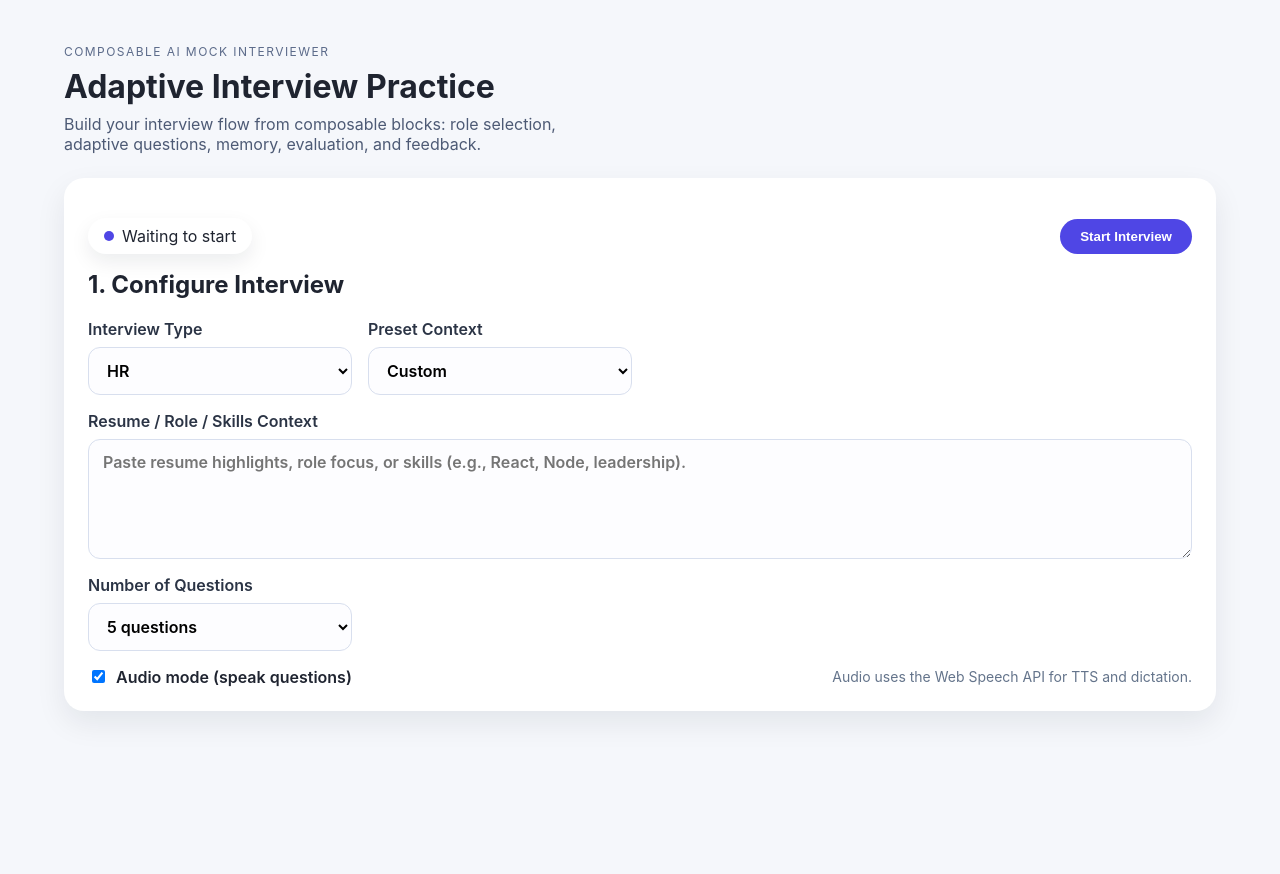
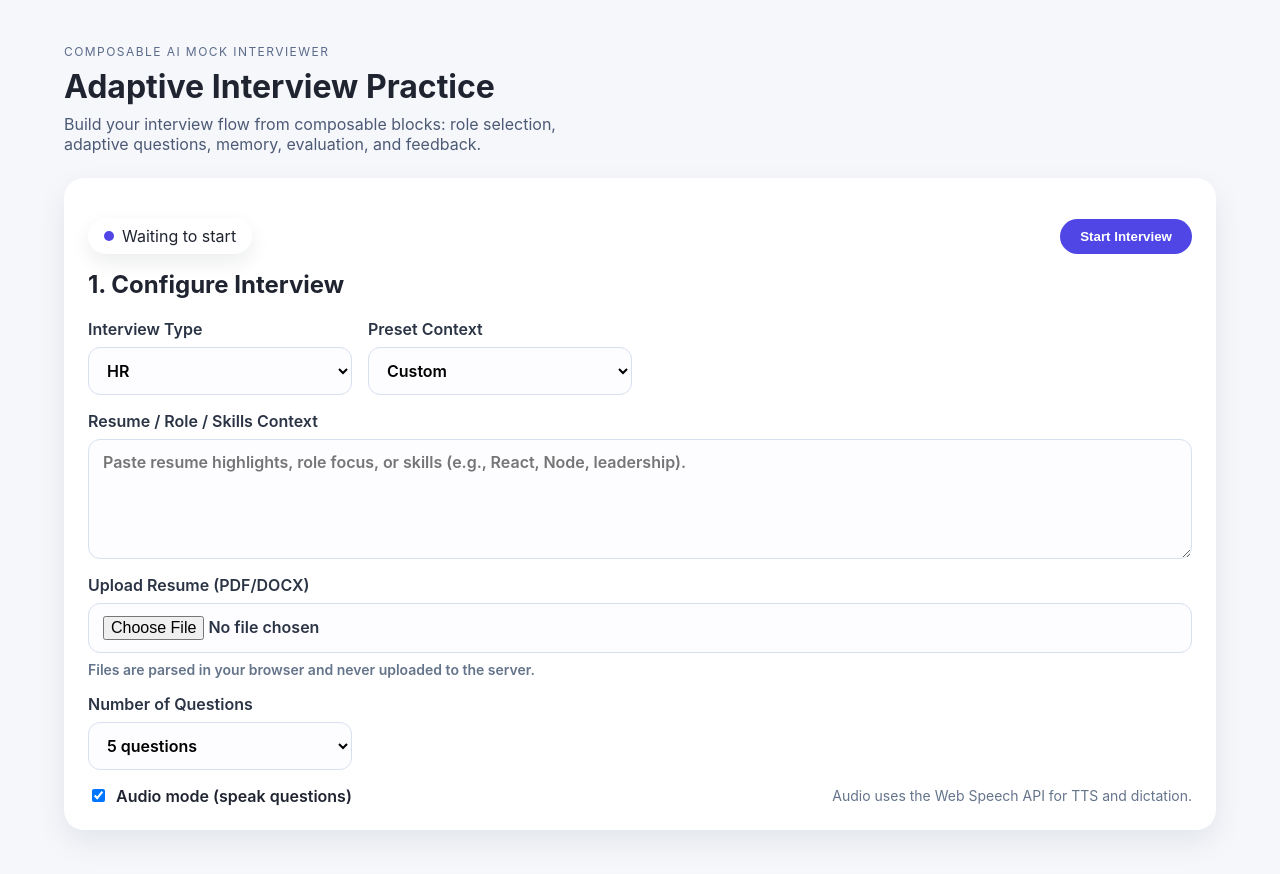
Before and after one commit to JITENDRAGAHERWAR03/-Composable-AI-Mock-Interviewer, a Next.js app: page / in a window 1280 px wide. Shown: the top 874 px of the page. Before the commit the page ends 800 px from the top, so only its background shows below. Built offline with nearby package versions, Linux system fonts and the light colour scheme.

Commit message:
Add client-side resume upload parsing

```diff
--- a/app/page.tsx
+++ b/app/page.tsx
@@ -1,5 +1,6 @@
 "use client";
 
+import Script from "next/script";
 import { useRouter } from "next/navigation";
 import { useState } from "react";
 
@@ -19,6 +20,89 @@ export default function HomePage() {
   const [audioEnabled, setAudioEnabled] = useState(true);
   const [status, setStatus] = useState("Waiting to start");
   const [loading, setLoading] = useState(false);
+  const [fileStatus, setFileStatus] = useState("");
+  const [fileError, setFileError] = useState("");
+  const [pdfReady, setPdfReady] = useState(false);
+  const [docxReady, setDocxReady] = useState(false);
+
+  const extractPdfText = async (file: File) => {
+    const pdfjsLib = (window as typeof window & { pdfjsLib?: any }).pdfjsLib;
+    if (!pdfjsLib) {
+      throw new Error("PDF parser failed to load. Please try again.");
+    }
+    pdfjsLib.GlobalWorkerOptions.workerSrc =
+      "https://cdnjs.cloudflare.com/ajax/libs/pdf.js/4.4.168/pdf.worker.min.js";
+
+    const data = await file.arrayBuffer();
+    const pdf = await pdfjsLib.getDocument({ data }).promise;
+    let text = "";
+    for (let pageIndex = 1; pageIndex <= pdf.numPages; pageIndex += 1) {
+      const page = await pdf.getPage(pageIndex);
+      const content = await page.getTextContent();
+      const pageText = content.items
+        .map((item) => ("str" in item ? item.str : ""))
+        .join(" ");
+      text += `${pageText}\n`;
+    }
+    return text.trim();
+  };
+
+  const extractDocxText = async (file: File) => {
+    const mammoth = (window as typeof window & { mammoth?: any }).mammoth;
+    if (!mammoth) {
+      throw new Error("DOCX parser failed to load. Please try again.");
+    }
+    const { value } = await mammoth.extractRawText({
+      arrayBuffer: await file.arrayBuffer(),
+    });
+    return value.trim();
+  };
+
+  const handleFileUpload = async (event: React.ChangeEvent<HTMLInputElement>) => {
+    const [file] = event.target.files ?? [];
+    if (!file) {
+      return;
+    }
+
+    setFileError("");
+    setFileStatus(`Reading ${file.name}...`);
+
+    try {
+      const extension = file.name.split(".").pop()?.toLowerCase();
+      let extracted = "";
+
+      if (extension === "pdf") {
+        if (!pdfReady) {
+          throw new Error("PDF parser is still loading. Please try again.");
+        }
+        extracted = await extractPdfText(file);
+      } else if (extension === "docx") {
+        if (!docxReady) {
+          throw new Error("DOCX parser is still loading. Please try again.");
+        }
+        extracted = await extractDocxText(file);
+      } else {
+        throw new Error("Please upload a PDF or DOCX file.");
+      }
+
+      if (!extracted) {
+        throw new Error("No readable text found in the file.");
+      }
+
+      setContext((prev) => {
+        const separator = prev.trim() ? "\n\n" : "";
+        return `${prev}${separator}${extracted}`.trim();
+      });
+      setFileStatus(`Added text from ${file.name}.`);
+    } catch (error) {
+      const message =
+        error instanceof Error ? error.message : "Unable to read the file.";
+      setFileError(message);
+      setFileStatus("");
+    } finally {
+      event.target.value = "";
+    }
+  };
 
   const handleStart = async () => {
     setLoading(true);
@@ -41,6 +125,16 @@ export default function HomePage() {
 
   return (
     <main className="panel">
+      <Script
+        src="https://cdnjs.cloudflare.com/ajax/libs/pdf.js/4.4.168/pdf.min.js"
+        onLoad={() => setPdfReady(true)}
+        onError={() => setFileError("Unable to load PDF parser.")}
+      />
+      <Script
+        src="https://unpkg.com/mammoth@1.7.1/mammoth.browser.min.js"
+        onLoad={() => setDocxReady(true)}
+        onError={() => setFileError("Unable to load DOCX parser.")}
+      />
       <div className="actions" style={{ marginBottom: "16px" }}>
         <div className="badge" aria-live="polite">
           <span className={"badge__dot badge__dot--active"}></span>
@@ -83,6 +177,19 @@ export default function HomePage() {
             placeholder="Paste resume highlights, role focus, or skills (e.g., React, Node, leadership)."
           />
         </label>
+        <label className="field field--full">
+          Upload Resume (PDF/DOCX)
+          <input
+            type="file"
+            accept=".pdf,.docx"
+            onChange={handleFileUpload}
+          />
+          <p className="helper">
+            Files are parsed in your browser and never uploaded to the server.
+          </p>
+          {fileStatus ? <p className="helper">{fileStatus}</p> : null}
+          {fileError ? <p className="helper" style={{ color: "#c92a2a" }}>{fileError}</p> : null}
+        </label>
         <label className="field">
           Number of Questions
           <select
```
